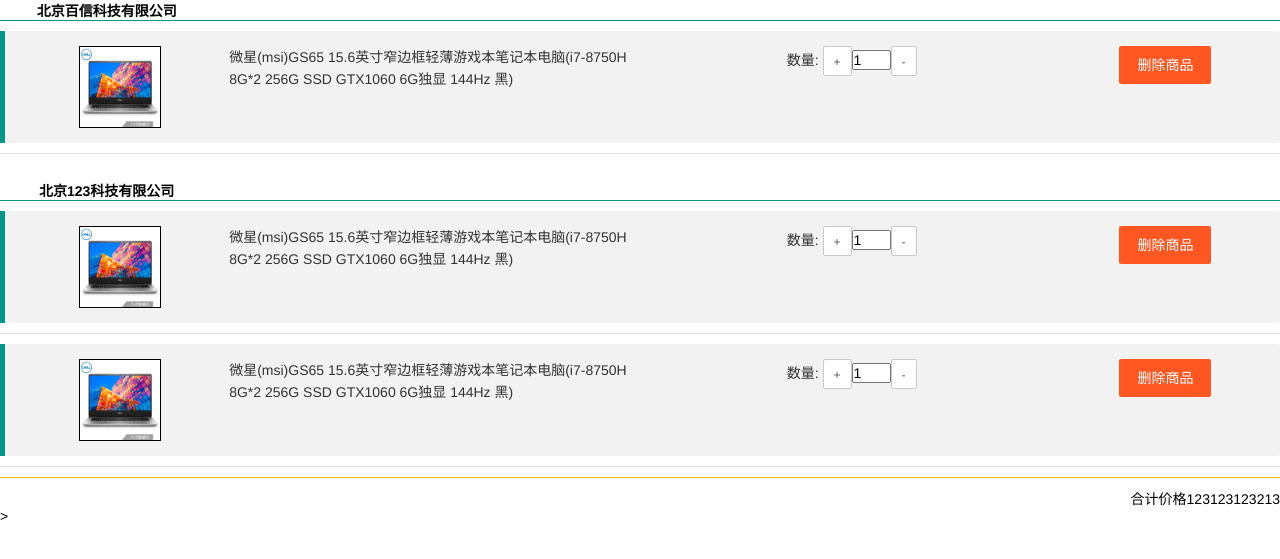
After one commit to 24021660/django_store, a Django app: template templates/cart.html in a window 1280 px wide. The commit adds this page. Shown: the top 559 px of the page. Run offline with Django 3.2, Linux system fonts and the light colour scheme; the template is opened without the code that fills it, so the values that code supplies are empty; parts of the project's set-up code (start-up, migrations or seed data) failed here and were passed over.

Commit message:
购物车显示逻辑菜单/加减成立。

```diff
--- a/templates/back/index.html
+++ b/templates/back/index.html
@@ -60,7 +60,7 @@
           <a href="javascript:;">采购管理</a>
           <dl class="layui-nav-child">
             <dd><a id="managerinfo" href="/userinfo" target="infotable">人员管理</a></dd>
-            <dd><a href="javascript:;">列表二</a></dd>
+            <dd><a id="cart" href="/test" target="infotable">购物车</a></dd>
             <dd><a href="">超链接</a></dd>
           </dl>
         </li>
--- /dev/null
+++ b/templates/cart.html
@@ -0,0 +1,92 @@
+<!DOCTYPE html>
+<html lang="en" xmlns="http://www.w3.org/1999/html">
+{% load staticfiles %}
+<head>
+    <meta charset="UTF-8">
+    <title>购物车</title>
+    <link rel="stylesheet" href="{% static 'layui/css/layui.css' %}">
+</head>
+<body>
+<div>
+    <div class="layui-col-md2" align="center">
+    <b>北京百信科技有限公司</b>
+    </div>
+    <hr class="layui-bg-green">
+    <blockquote class="layui-elem-quote">
+        <div class="layui-row layui-col-space10">
+  <div class="layui-col-md2" align="center">
+    <img src="upload/123.jpg" height="80" width="80" style="border:1px solid black"/>
+  </div>
+  <div class="layui-col-md4" style="vertical-align:center">
+    <a>微星(msi)GS65 15.6英寸窄边框轻薄游戏本笔记本电脑(i7-8750H 8G*2 256G SSD GTX1060 6G独显 144Hz 黑)</a>
+  </div>
+  <div class="layui-col-md4" align="center">
+      <a>数量:       </a><button class="layui-btn layui-btn-primary layui-btn-sm">+</button><input size="2" value="1" align="center"><button class="layui-btn layui-btn-primary layui-btn-sm">-</button>
+  </div>
+            <div class="layui-col-md2" align="center"><button class="layui-btn layui-btn-danger">删除商品</button></div>
+</div></blockquote><hr>
+</div>
+</div>
+<br>
+<div>
+    <div class="layui-col-md2" align="center">
+    <b>北京123科技有限公司</b>
+    </div>
+<div>
+    <hr class="layui-bg-green">
+     <blockquote class="layui-elem-quote">
+        <div class="layui-row layui-col-space10">
+  <div class="layui-col-md2" align="center">
+    <img src="upload/123.jpg" height="80" width="80" style="border:1px solid black"/>
+  </div>
+  <div class="layui-col-md4" style="vertical-align:middle">
+    <a>微星(msi)GS65 15.6英寸窄边框轻薄游戏本笔记本电脑(i7-8750H 8G*2 256G SSD GTX1060 6G独显 144Hz 黑)</a>
+  </div>
+  <div class="layui-col-md4" align="center">
+      <a>数量:       </a><button class="layui-btn layui-btn-primary layui-btn-sm">+</button><input size="2" value="1" align="center"><button class="layui-btn layui-btn-primary layui-btn-sm">-</button>
+
+  </div> <div class="layui-col-md2" align="center"><button class="layui-btn layui-btn-danger">删除商品</button></div>
+</div></blockquote><hr>
+    <blockquote class="layui-elem-quote">
+    <div class="layui-row layui-col-space10">
+  <div class="layui-col-md2" align="center">
+    <img src="upload/123.jpg" height="80" width="80" style="border:1px solid black"/>
+  </div>
+  <div class="layui-col-md4" style="vertical-align:middle">
+    <a>微星(msi)GS65 15.6英寸窄边框轻薄游戏本笔记本电脑(i7-8750H 8G*2 256G SSD GTX1060 6G独显 144Hz 黑)</a>
+  </div>
+  <div class="layui-col-md4" align="center">
+      <a>数量:       </a><button class="layui-btn layui-btn-primary layui-btn-sm" onclick="add('4')">+</button><input id="4" type="text" size="2" value="1" align="center"><button  class="layui-btn layui-btn-primary layui-btn-sm" onclick="del(4)">-</button>
+
+  </div> <div class="layui-col-md2" align="center"><button class="layui-btn layui-btn-danger">删除商品</button></div>
+</div></blockquote><hr>
+    <div id="test"><div>
+
+</div>
+</div>
+<hr class="layui-bg-orange">
+<div align="right">合计价格123123123213</div>
+</body>
+<script src="{% static 'jquery-3.3.1.min.js' %}"></script>
+<script>
+html1='{{com|safe}}';
+id1="#test";
+$(id1).html(html1);
+
+function add(m){
+  var n=document.getElementById(m).value;
+  $("#4").attr("value",Number(n)+1);
+};
+function del(m){
+var s=document.getElementById(m).value;
+if(s!=1)
+{
+$("#4").attr("value",Number(s)-1);
+}
+else{
+  alert('不能小于1件，如果想移除购物车，请点击右侧删除按钮')
+}
+};
+</script>>
+
+</html>
```
Also changed, not shown: django_netstore/test.py (+40 -13 lines), netstore/database.py (+13 -0 lines), templates/back/userinfo.html (+1 -36 lines), templates/shoplist.html (+6 -6 lines), templates/test.html (deleted, +0 -34 lines), upload/123.jpg (added), upload/234.jpg (added).
